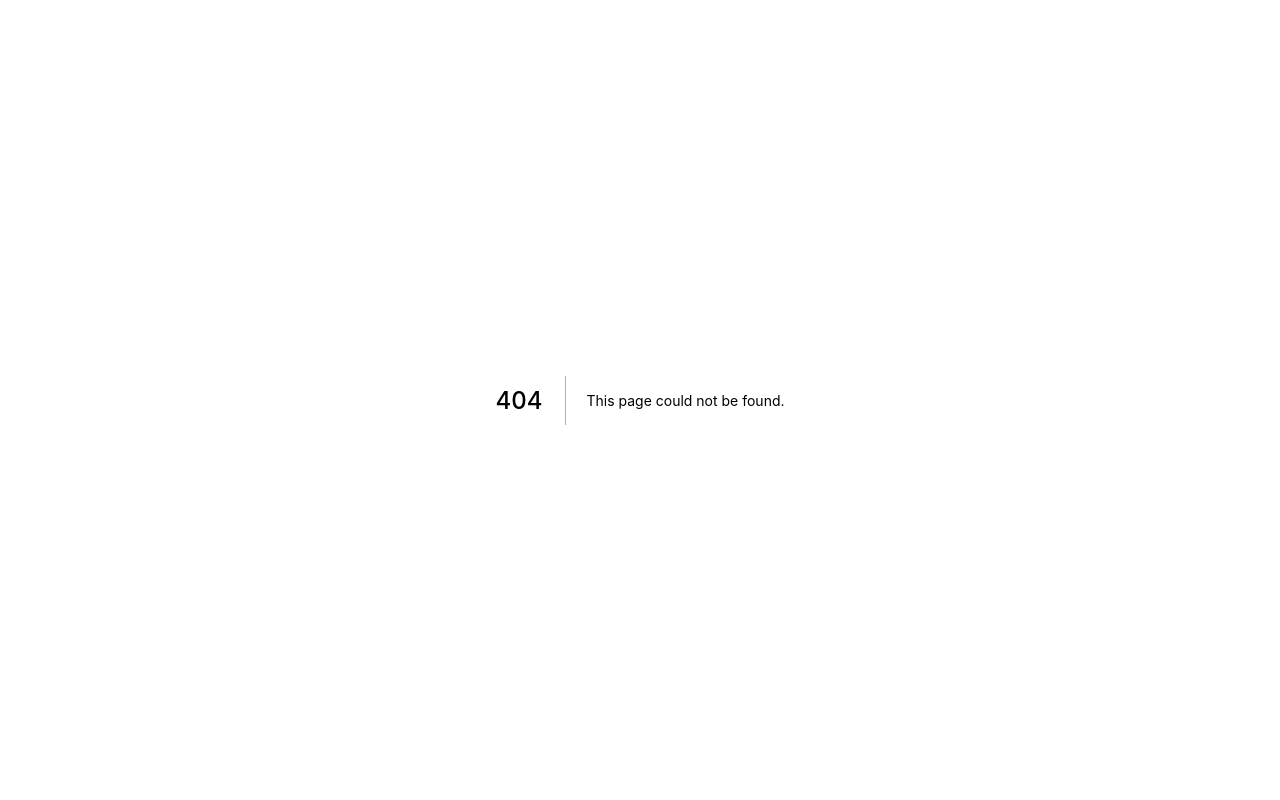
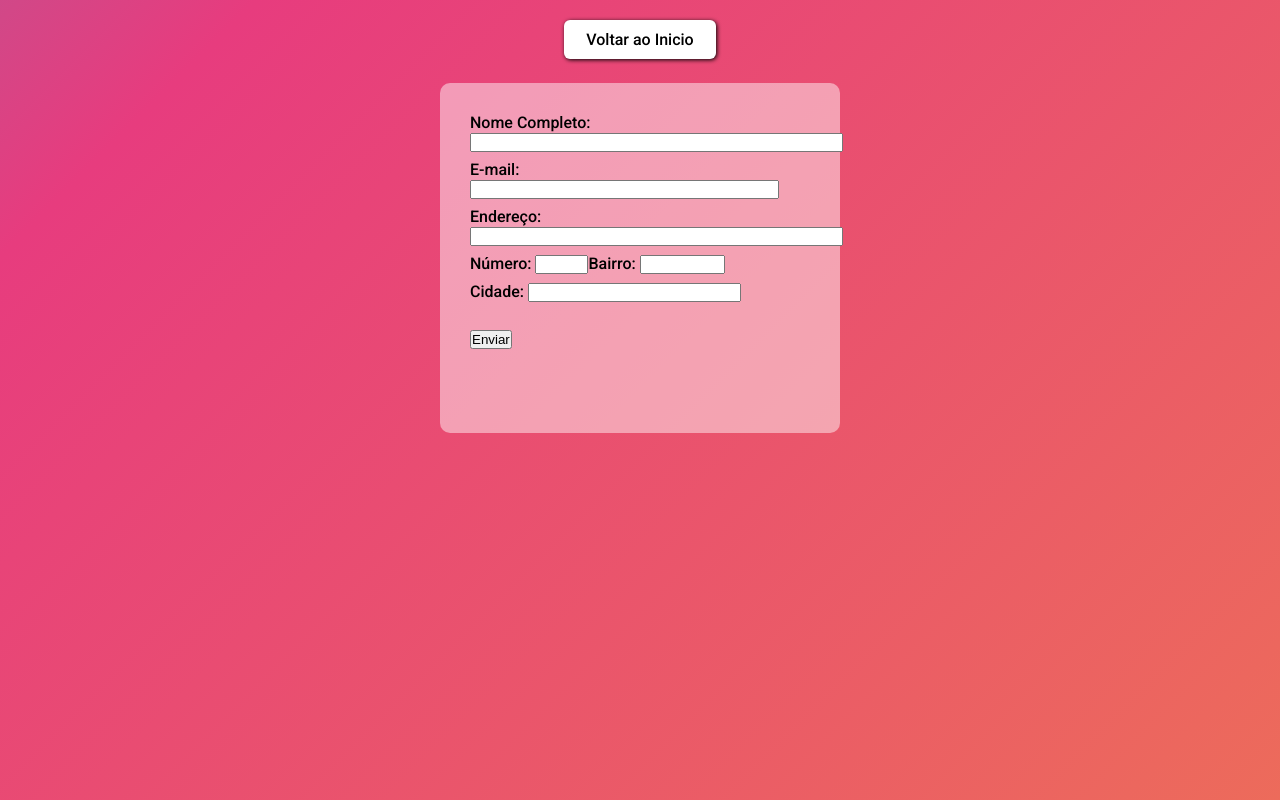
Before and after one commit to Laylsons3/soarte, a Next.js app: page /matricula in a window 1280 px wide. Before the commit this address had no page. Built offline with nearby package versions, Linux system fonts and the light colour scheme.

Commit message:
preview 7

```diff
--- /dev/null
+++ b/pages/matricula.js
@@ -0,0 +1,40 @@
+import Link from 'next/link';
+
+function Matricula() {
+    return (
+        <div>
+        <Link href="/">
+        <a style={{display:'table',margin:'auto',marginTop:'20px',background:'white',padding:'10px 22px',textDecoration:'none',borderRadius:'6px',color:'#000',filter:'drop-shadow(1px 1px 2px black'}} className='linkTOP'>Voltar ao Inicio</a>
+        </Link>
+
+        <div className="div-matricula">
+            <form style={{padding:'30px'}}>
+
+
+                <label>Nome Completo: </label><br />
+                <input name="nome" size="44" type="text" style={{marginBottom:'8px'}}/>
+
+                <label>E-mail: </label>
+                <input name="email" size="36" type="text" style={{marginBottom:'8px'}}/>
+
+                <label>Endereço: </label><br />
+                <input name="nome" size="44" type="text" style={{marginBottom:'8px'}}/>
+
+                <label>Número: </label>
+                <input name="nome" size="4" type="text" style={{marginBottom:'8px'}}/>
+
+                <label>Bairro: </label>
+                <input name="nome" size="8" type="text" style={{marginBottom:'8px'}}/><br />
+
+                <label>Cidade: </label>
+                <input name="nome" size="24" type="text" style={{marginBottom:'8px'}}/><br /><br />
+
+                <button type='submit'>Enviar</button>
+
+            </form>
+        </div>
+        </div>
+    )
+}
+
+export default Matricula
--- a/styles.css
+++ b/styles.css
@@ -7,7 +7,7 @@ body {
     background: linear-gradient(-45deg, #ee7752, #e73c7e, #23a6d5, #23d5ab);
 	background-size: 400% 400%;
 	animation: gradient 15s ease infinite;
-	height: 100vh;
+	height: 100%;
 }
 @keyframes gradient {
 	0% {
@@ -169,3 +169,15 @@ footer {
     height: 100%;
     background-color: transparent;
 }
+
+
+
+
+.div-matricula {
+    background: #ffffff77;
+    margin: auto;
+    margin-top: 3vh;
+    width: 400px;
+    height: 350px;
+    border-radius: 10px;
+}
```
Also changed, not shown: pages/index.js (+9 -0 lines).
